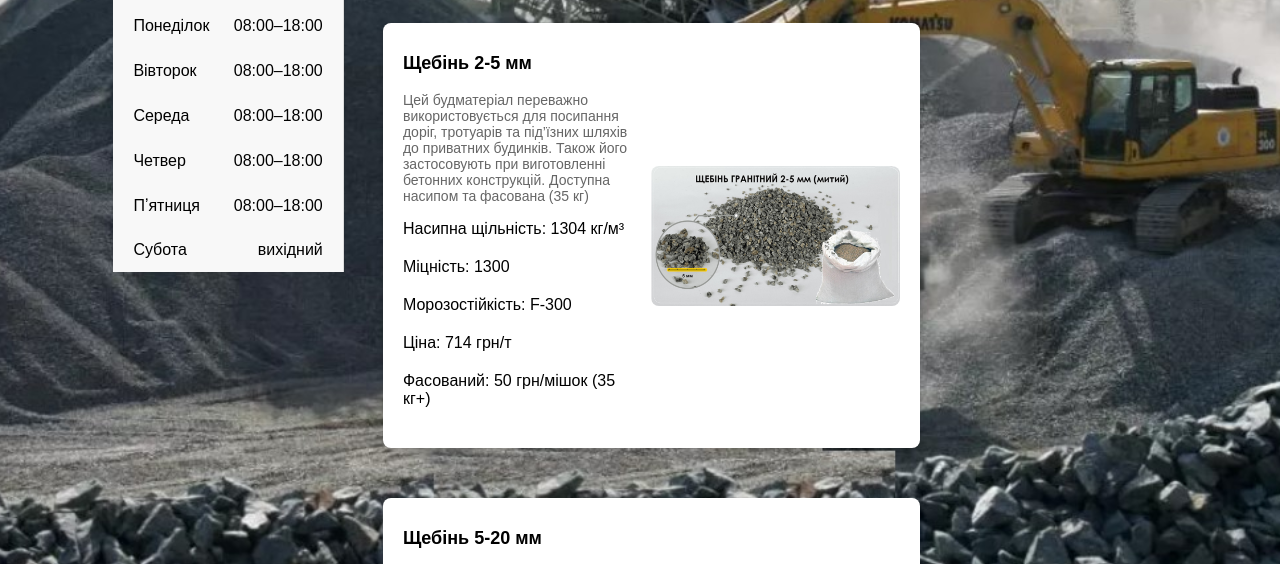
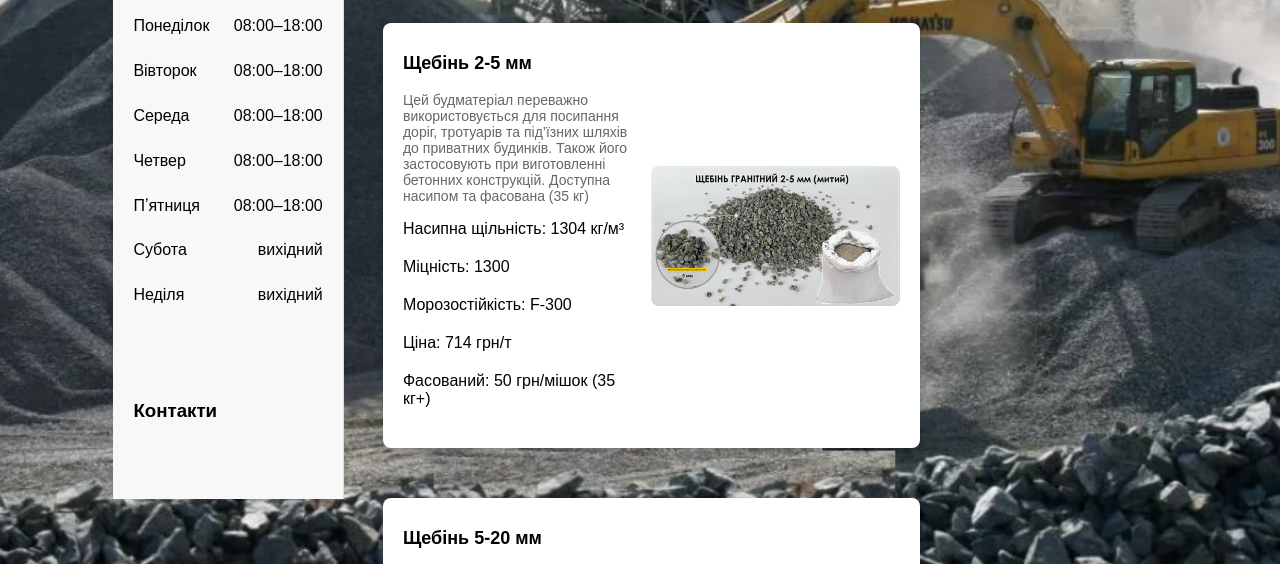
Before and after one commit to Schebin-Pisok/Tonny, a plain HTML site: page catalog.html in a window 1280 px wide. Shown: the part 188-752 px from the top of the page. Drawn offline with Linux system fonts and the light colour scheme; files that its build step writes are made by us from their sources.

Commit message:
Update catalog.html

```diff
--- a/catalog.html
+++ b/catalog.html
@@ -20,7 +20,7 @@
       background-color: #f8f8f8;
       padding: 20px;
       position: fixed;
-      height: calc(100vh - 12cm);
+      height: calc(100vh - 6cm);
       overflow-y: auto;
       border-right: 1px solid #ddd;
       left: 3cm;
```
